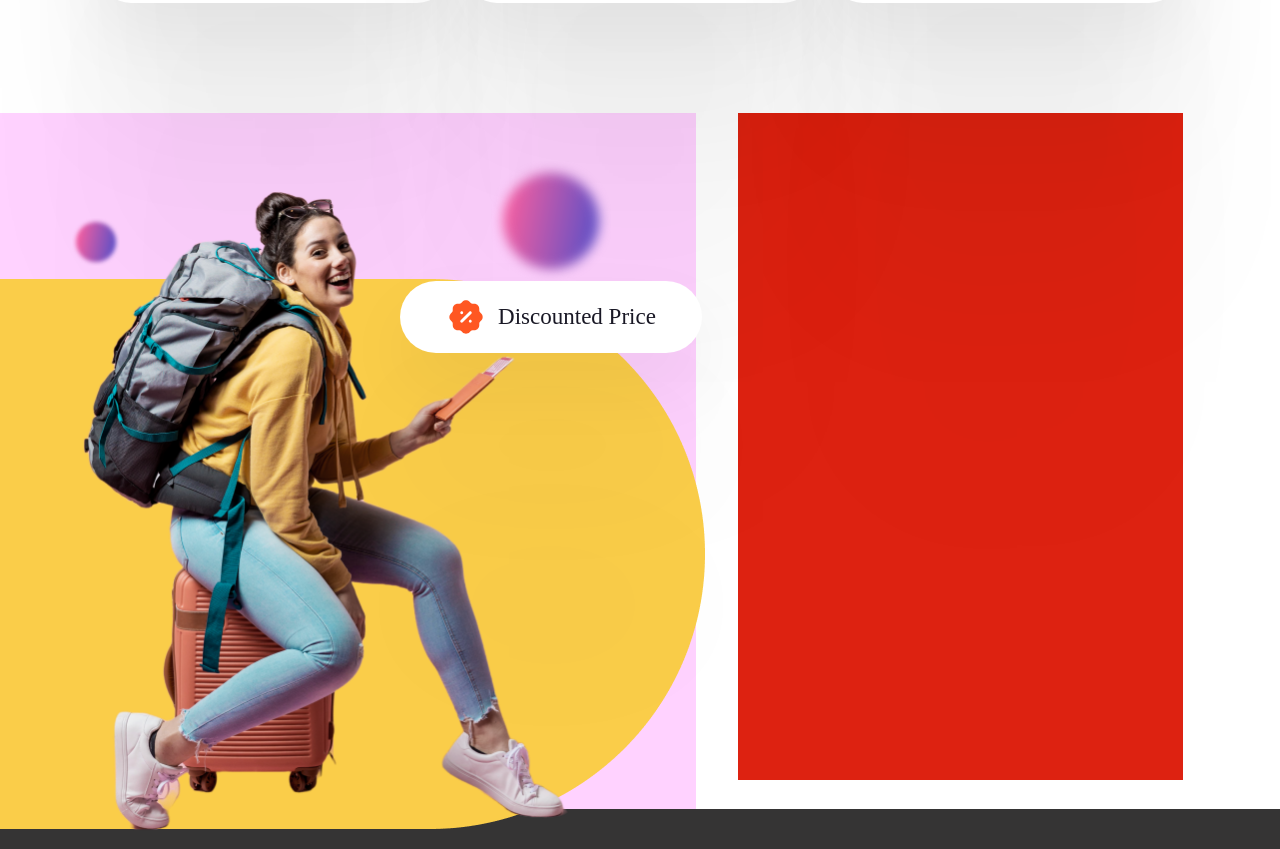
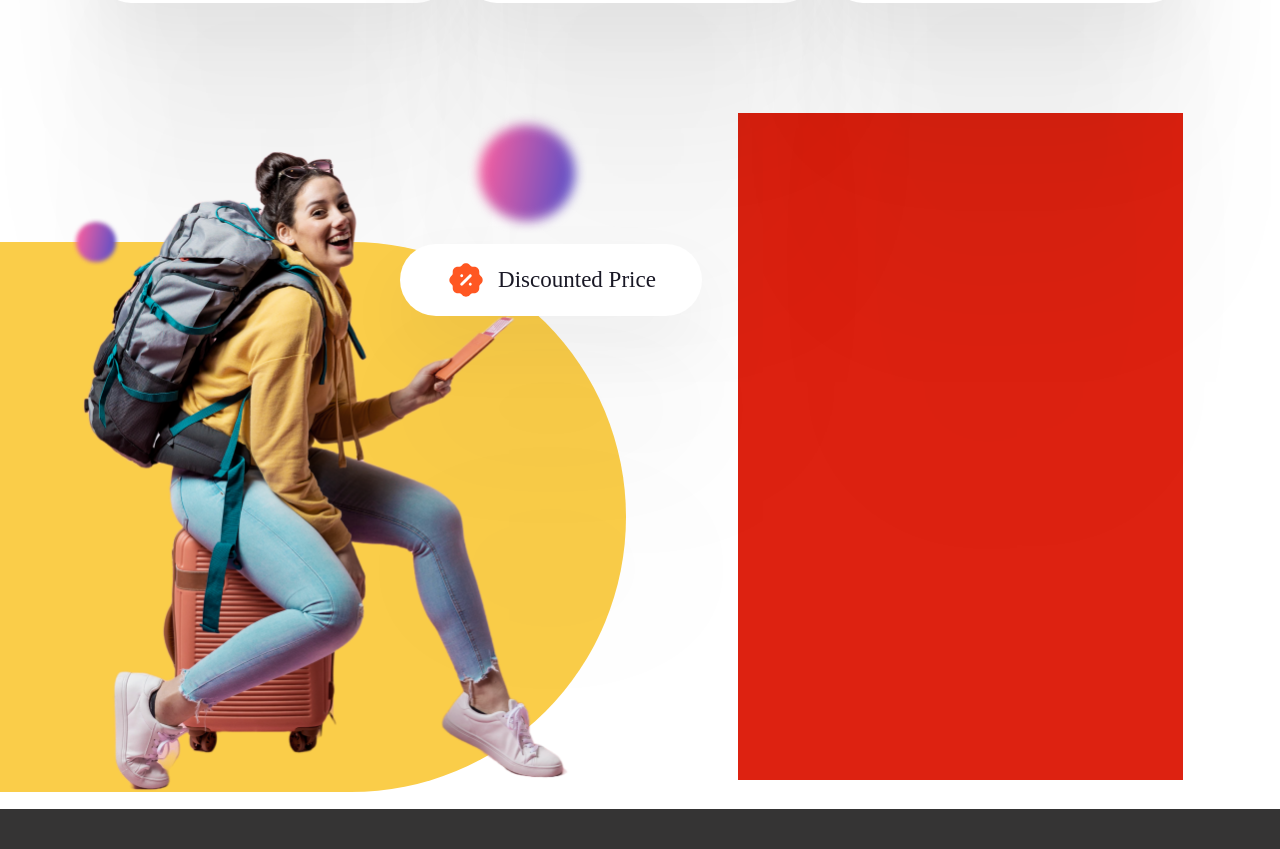
Before and after one commit to ahmedjs78/Travelgo, a React (Vite) app: page / in a window 1280 px wide. Shown: the part 2921-3770 px from the top of the page. After the commit the page ends 3730 px from the top, so only its background shows below. Built offline with nearby package versions, Linux system fonts and the light colour scheme; a web font is replaced by a local one.

Commit message:
secc left side almost don

```diff
--- a/src/sectionc.jsx
+++ b/src/sectionc.jsx
@@ -2,16 +2,17 @@ const Sectionc = () => {
     return (
         <>
         <div className="mt-[110px] flex flex-row gap-[42px] pl-20">
-            <div className="w-[696px] h-[696px] bg-[#f2f3]">
-                <div className="relative top-[105px] right-[-72px] w-auto">
+            <div className="relative w-[696px] h-[696px]">
+                <div className="absolute top-[105px] left-[72px] w-auto z-[2]">
                     <img src="src\assets\sectionc\Ellipse 15.svg" alt="" />
                 </div>
-                <div className="relative top-[20] left-[491px]">
+                <div className="absolute  top-[20] right-[109px]">
                     <img src="src\assets\sectionc\Ellipse 14.svg" alt="" />
                 </div>
-                <div className="relative left-[400px] z-[2] sadow2 bg-[#fff] w-[302px] h-[72px] rounded-full flex gap-3 items-center justify-center"> <img className="w-[40px] h-[40px]" src="src\assets\sectionc\discount 1.svg"/><p className="text-[23px] text-[#191825] font-['circular']"> Discounted Price</p></div>
-                <div className="relative top-[-200px] z-[2]"> <img src="src\assets\sectionc\My project 1.png" alt="" /></div>
-                <div className="relative top-[-770px] z-[1] w-[750px]"><img src="src\assets\sectionc\Rectangle 7.png" alt="" /></div>
+                <div className="absolute  left-[400px] z-[2] top-[131px] sadow2 bg-[#fff] w-[302px] h-[72px] rounded-full flex gap-3 items-center justify-center"> <img className="w-[40px] h-[40px]" src="src\assets\sectionc\discount 1.svg"/><p className="text-[23px] text-[#191825] font-['circular']"> Discounted Price</p></div>
+                <div className="absolute  z-[2]"> <img src="src\assets\sectionc\My project 1.png" alt="" /></div>
+
+                <div className="rounded-r-[1130px] absolute right-[70px] top-[129px] w-[705px] h-[550px] bg-[#FACD49] z-[1]"></div>
             </div>
             <div className="w-[445px] h-[667px] bg-[#d21]"></div>
         </div>
```
